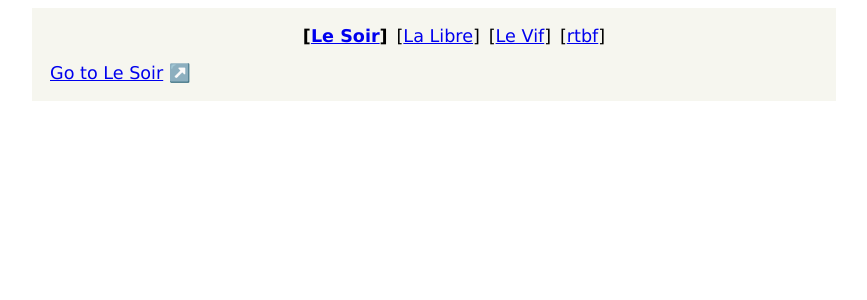
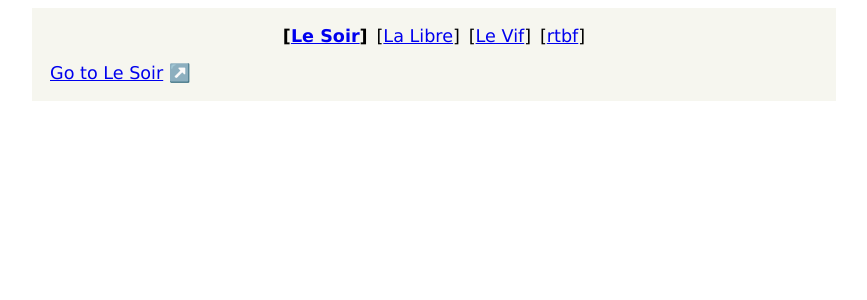
Before and after one commit to yackx/neatnews, a FastAPI app: page /lesoir in a window 1280 px wide. Shown: the top 300 px of the page, without its empty margins (206-1073 px from the left). Run offline with FastAPI, Linux system fonts and the light colour scheme; data that the repository does not hold is empty.

Commit message:
Adjust navbar
- padding 0
- wrap elements

```diff
--- a/static/style.css
+++ b/static/style.css
@@ -14,7 +14,9 @@ body {
 }
 
 #newspapers ul {
+    padding: 0;
     display: flex;
+    flex-wrap: wrap;
     justify-content: center;
     gap: 0.5em;
     list-style: none;
```
